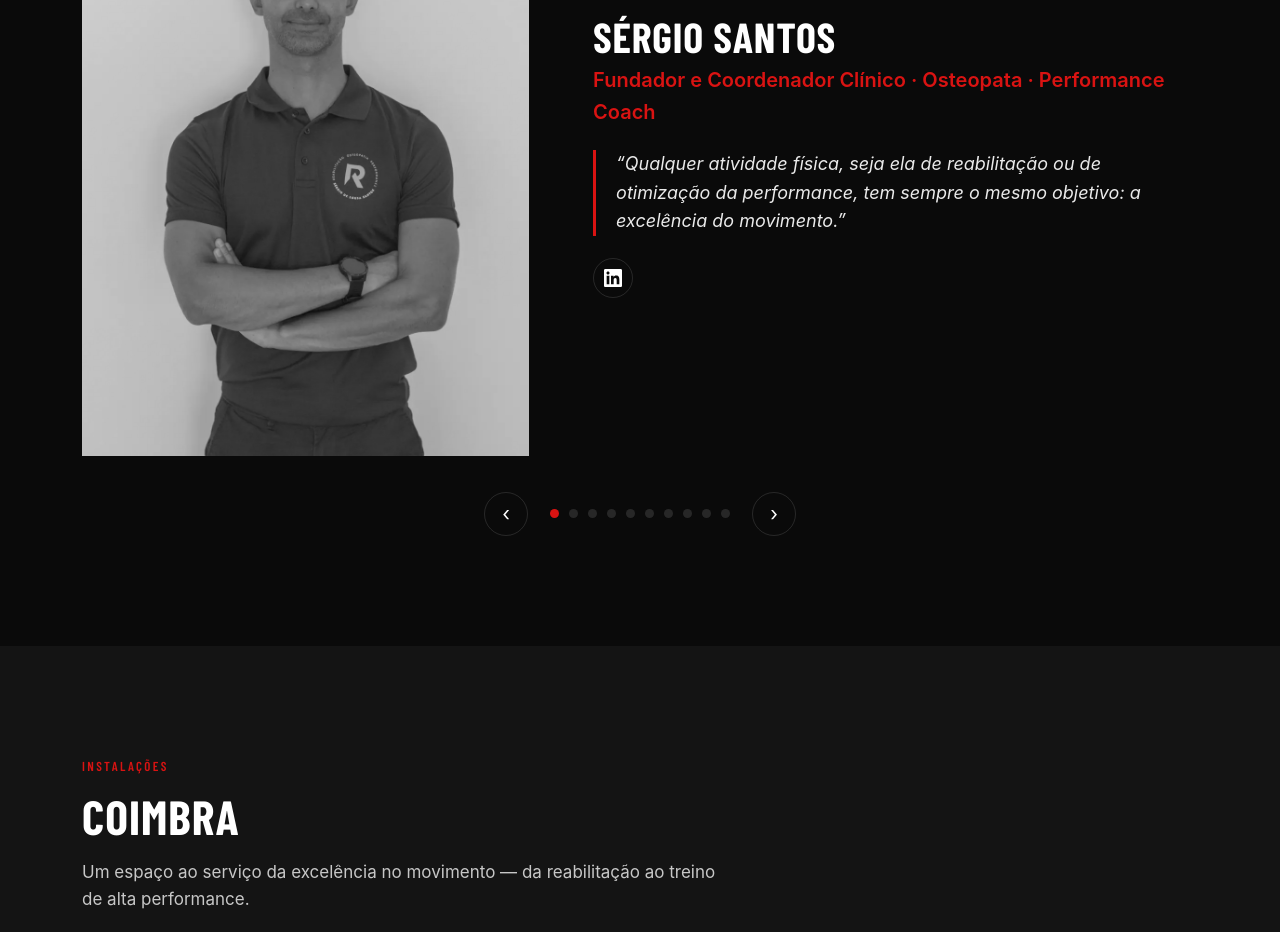
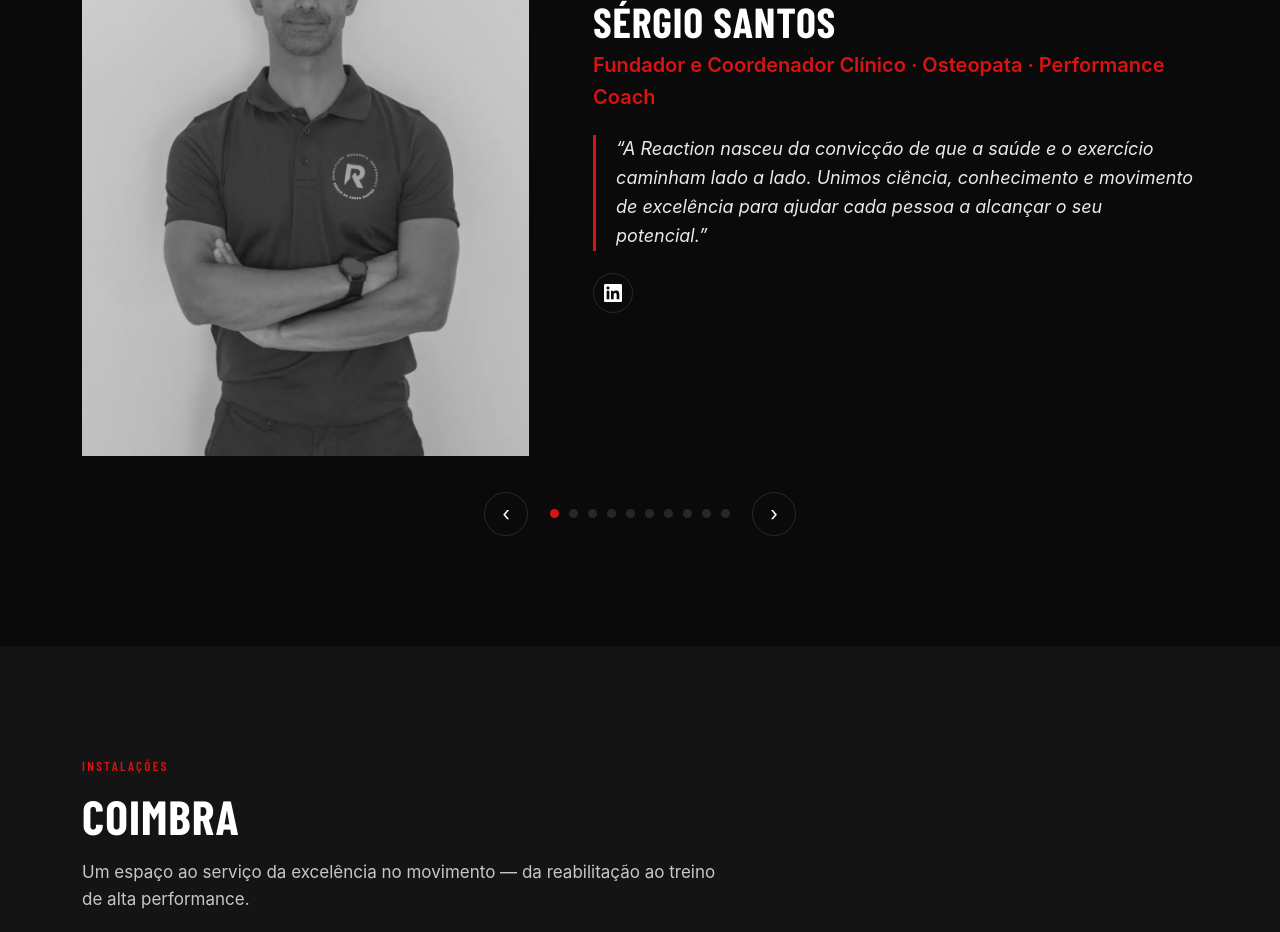
Before and after one commit to IskosatCompany/reaction-public-site, a React (Vite) app: page / in a window 1280 px wide. Shown: the part 3420-4352 px from the top of the page. Built offline with nearby package versions, Linux system fonts and the light colour scheme; a web font is replaced by a local one.

Commit message:
quote sergio

```diff
--- a/src/data/team.ts
+++ b/src/data/team.ts
@@ -18,7 +18,7 @@ export const teamMembers: readonly TeamMember[] = [
     photo: sergioPhoto,
     photoAlt: 'Sérgio Santos, fundador da Reaction',
     quote:
-      'Qualquer atividade física, seja ela de reabilitação ou de otimização da performance, tem sempre o mesmo objetivo: a excelência do movimento.',
+      'A Reaction nasceu da convicção de que a saúde e o exercício caminham lado a lado. Unimos ciência, conhecimento e movimento de excelência para ajudar cada pessoa a alcançar o seu potencial.',
     linkedInUrl: 'https://www.linkedin.com/in/sérgio-de-sousa-santos-6587a652/',
   },
   {
```
